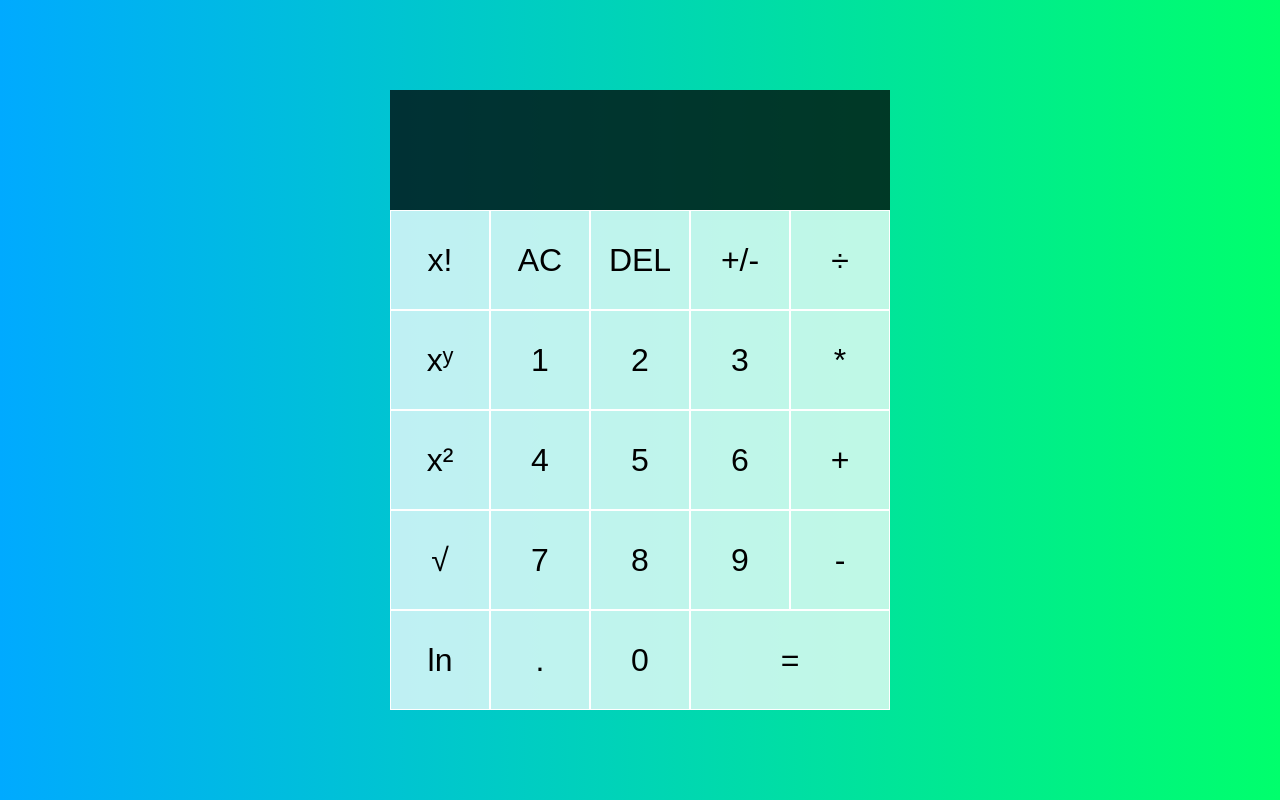
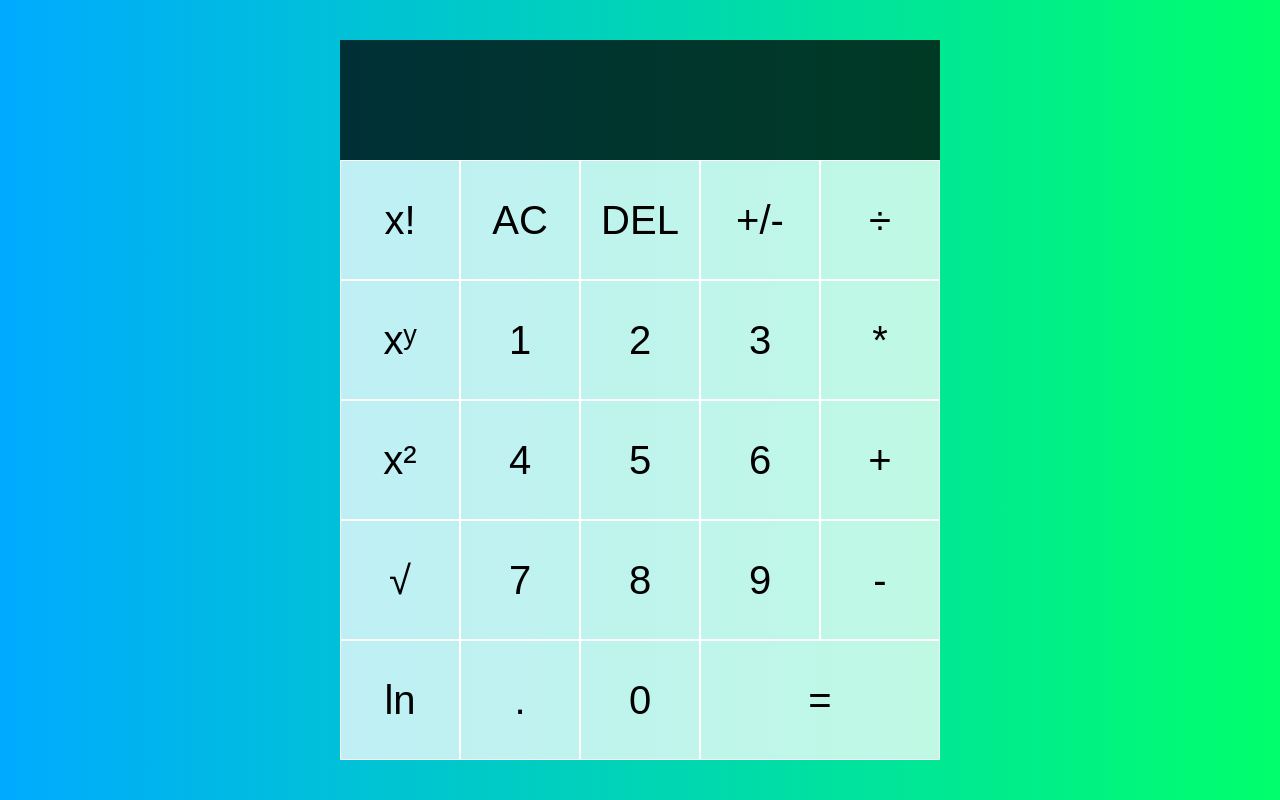
Before and after one commit to ghong25/calculator, a plain HTML site: page index.html in a window 1280 px wide. Drawn offline with Linux system fonts and the light colour scheme.

Commit message:
dynamic sizing

```diff
--- a/styles.css
+++ b/styles.css
@@ -16,13 +16,13 @@ body {
     justify-content: center;
     align-content: center;
     min-height: 100vh;
-    grid-template-columns: repeat(5, 100px);
-    grid-template-rows: minmax(120px, auto) repeat(5, 100px);
+    grid-template-columns: repeat(5, 15vh);
+    grid-template-rows: minmax(120px, auto) repeat(5, 15vh);
 }
 
 .calculator-grid > button {
     cursor: pointer;
-    font-size: 2rem;
+    font-size: 5vmin;
     border: 1px solid white;
     outline: none;
     background-color: rgba(255, 255, 255, 0.75);
@@ -43,17 +43,18 @@ body {
     align-items: flex-end;
     justify-content: space-around;
     flex-direction: column;
-    padding: 10px;
+    padding: 20px;
     word-wrap: break-word;
     word-break: break-all;
+    height: 120px;
 }
 
 .output .previous-operand {
     color: rgba(255, 255, 255 , 0.75);
-    font-size: 1.5rem;
+    font-size: 4vh;
 }
 
 .output .current-operand {
     color: white;
-    font-size: 2.5rem;
+    font-size: 5vh;
 }
```
